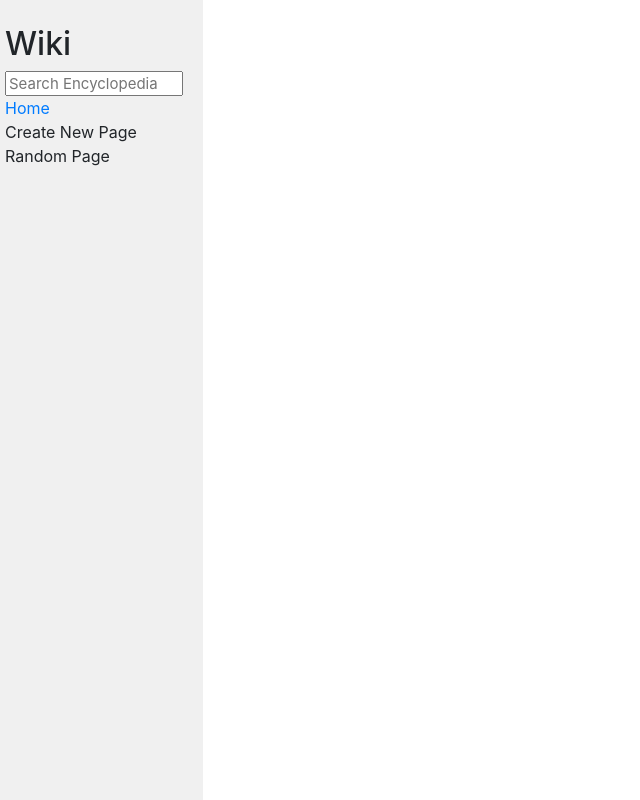
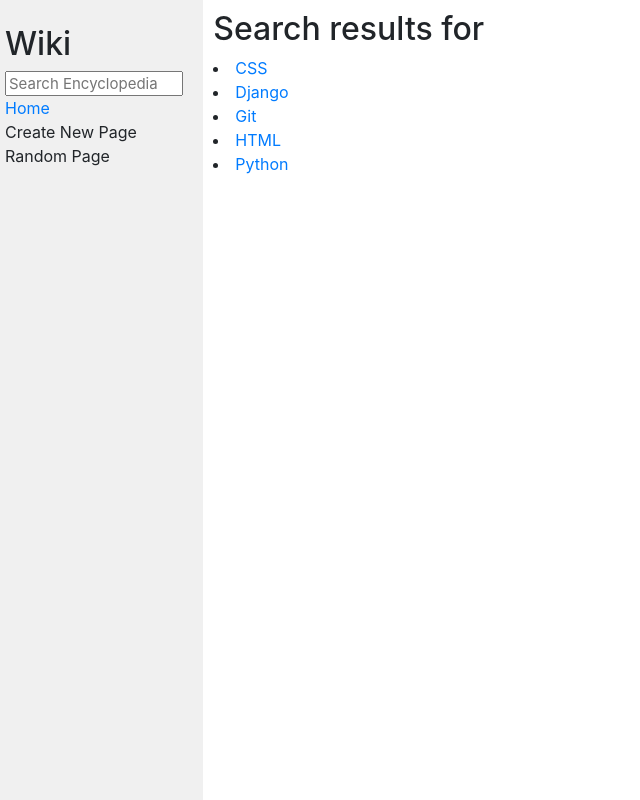
Before and after one commit to ca-Stella/cs50w-wiki, a Django app: page /search in a window 1280 px wide. Shown: the whole page, without its empty margins (0-640 px from the left). Run offline with Django 3.2, Linux system fonts and the light colour scheme; some libraries are stand-ins or nearby versions.

Commit message:
Attempt to fix search to open correct page or show matching results

```diff
--- a/encyclopedia/templates/encyclopedia/search.html
+++ b/encyclopedia/templates/encyclopedia/search.html
@@ -5,5 +5,8 @@
 {% endblock %}
 
 {% block body %}
-
+    <h2>Search results for {{ search }}</h2>
+    {% for match in matches %}
+        <li><a href="wiki/{{ match }}">{{ match }}</a> </li>
+    {% endfor %}
 {% endblock %}
--- a/encyclopedia/views.py
+++ b/encyclopedia/views.py
@@ -35,18 +35,17 @@
 
 
 def search(request):
-    markdowner = Markdown()
     search = request.GET.get('q','')
     entries = util.list_entries()
     page = util.get_entry(search)
     if page is None:
         matches = []
         for entry in entries:
-            if search in entry:
+            if search.lower() in entry.lower():
                 matches.append(entry)
         return render(request, "encyclopedia/search.html", {
             "matches": matches,
             "search": search
         })
     else:
-        return HTTPResponseRedirect(reverse("entry"), kwargs={"entry": search, "page": markdowner.convert(page)})
+        return HttpResponseRedirect(reverse("entry"), kwargs={"entry":search})
```
